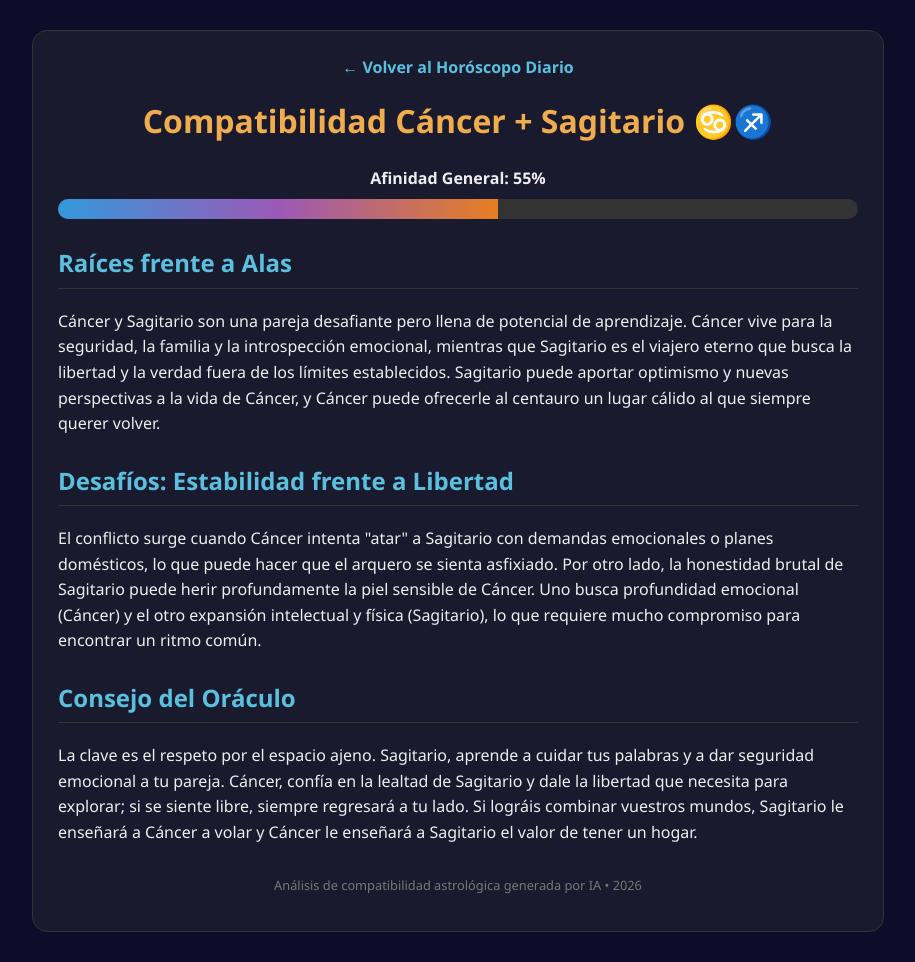
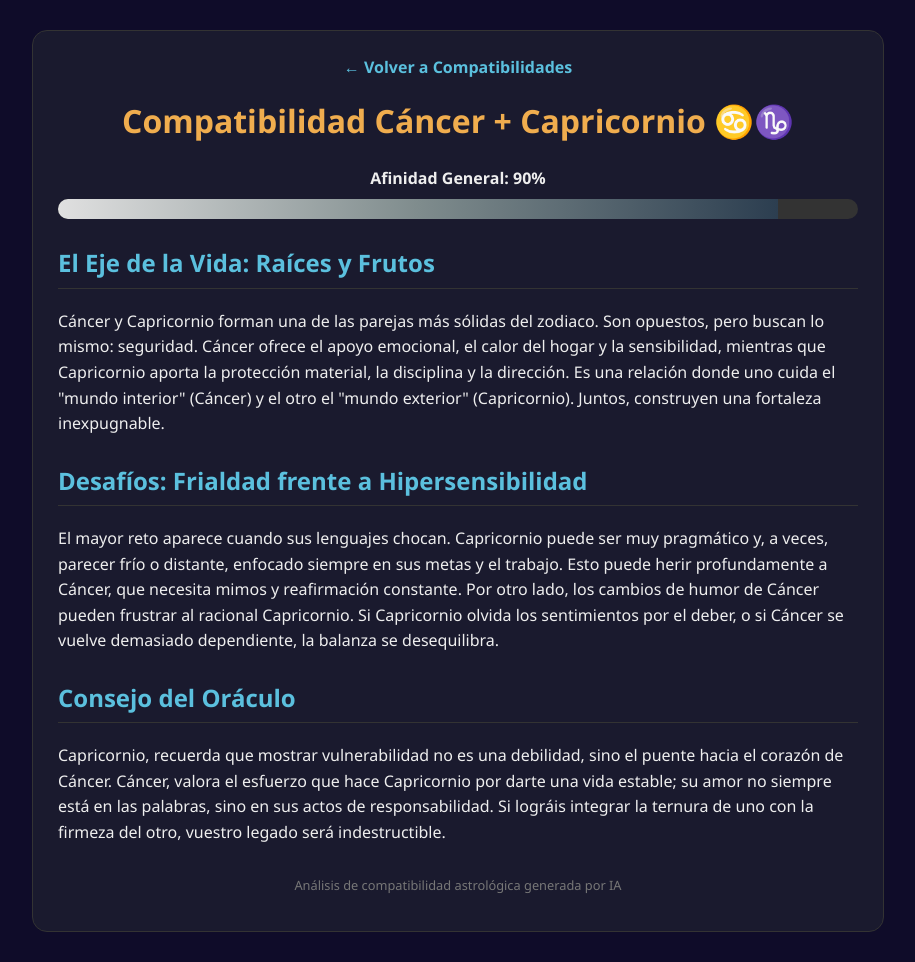
Before and after one commit to Clavivs/horoscopo, a website: page cancer-capricornio.html in a window 1280 px wide. Shown: the whole page, without its empty margins (182-1097 px from the left). Drawn offline with Linux system fonts and the light colour scheme.

Commit message:
Update compatibility from to Cancer + Capricorn

```diff
--- a/cancer-capricornio.html
+++ b/cancer-capricornio.html
@@ -3,7 +3,7 @@
 <head>
   <meta charset="UTF-8">
   <meta name="viewport" content="width=device-width, initial-scale=1.0">
-  <title>Compatibilidad: Cáncer + Sagitario</title>
+  <title>Compatibilidad: Cáncer + Capricornio</title>
   <style>
     body { font-family: 'Segoe UI', sans-serif; margin: 0; background-color: #0f0c29; color: #eee; }
     .container { max-width: 800px; margin: 30px auto; padding: 25px; background: #1a1a2e; border-radius: 15px; border: 1px solid #333; }
@@ -12,8 +12,8 @@
     .back-link:hover { text-decoration: underline; }
     .score-container { text-align: center; margin: 25px 0; }
     .score-bar { background: #333; border-radius: 20px; height: 20px; width: 100%; margin-top: 10px; overflow: hidden; }
-    /* Degradado Azul (Cáncer) y Violeta/Naranja (Sagitario) */
-    .score-fill { background: linear-gradient(90deg, #3498db, #9b59b6, #e67e22); height: 100%; width: 55%; } /* 55% de afinidad */
+    /* Degradado Cáncer (Plata) y Capricornio (Gris Oscuro) */
+    .score-fill { background: linear-gradient(90deg, #e0e0e0, #7f8c8d, #2c3e50); height: 100%; width: 90%; } /* 90% de afinidad */
     .section { margin-top: 25px; line-height: 1.6; }
     .section h2 { color: #5bc0de; border-bottom: 1px solid #333; padding-bottom: 5px; }
     .footer { margin-top: 30px; font-size: 0.8em; color: #777; text-align: center; }
@@ -21,33 +21,33 @@
 </head>
 <body>
   <div class="container">
-    <a href="index.html" class="back-link">← Volver al Horóscopo Diario</a>
+    <a href="compatibilidades.html" class="back-link">← Volver a Compatibilidades</a>
 
-    <h1>Compatibilidad Cáncer + Sagitario ♋♐</h1>
+    <h1>Compatibilidad Cáncer + Capricornio ♋♑</h1>
 
     <div class="score-container">
-      <strong>Afinidad General: 55%</strong>
+      <strong>Afinidad General: 90%</strong>
       <div class="score-bar">
         <div class="score-fill"></div>
       </div>
     </div>
 
     <div class="section">
-      <h2>Raíces frente a Alas</h2>
-      <p>Cáncer y Sagitario son una pareja desafiante pero llena de potencial de aprendizaje. Cáncer vive para la seguridad, la familia y la introspección emocional, mientras que Sagitario es el viajero eterno que busca la libertad y la verdad fuera de los límites establecidos. Sagitario puede aportar optimismo y nuevas perspectivas a la vida de Cáncer, y Cáncer puede ofrecerle al centauro un lugar cálido al que siempre querer volver.</p>
+      <h2>El Eje de la Vida: Raíces y Frutos</h2>
+      <p>Cáncer y Capricornio forman una de las parejas más sólidas del zodiaco. Son opuestos, pero buscan lo mismo: seguridad. Cáncer ofrece el apoyo emocional, el calor del hogar y la sensibilidad, mientras que Capricornio aporta la protección material, la disciplina y la dirección. Es una relación donde uno cuida el "mundo interior" (Cáncer) y el otro el "mundo exterior" (Capricornio). Juntos, construyen una fortaleza inexpugnable.</p>
     </div>
 
     <div class="section">
-      <h2>Desafíos: Estabilidad frente a Libertad</h2>
-      <p>El conflicto surge cuando Cáncer intenta "atar" a Sagitario con demandas emocionales o planes domésticos, lo que puede hacer que el arquero se sienta asfixiado. Por otro lado, la honestidad brutal de Sagitario puede herir profundamente la piel sensible de Cáncer. Uno busca profundidad emocional (Cáncer) y el otro expansión intelectual y física (Sagitario), lo que requiere mucho compromiso para encontrar un ritmo común.</p>
+      <h2>Desafíos: Frialdad frente a Hipersensibilidad</h2>
+      <p>El mayor reto aparece cuando sus lenguajes chocan. Capricornio puede ser muy pragmático y, a veces, parecer frío o distante, enfocado siempre en sus metas y el trabajo. Esto puede herir profundamente a Cáncer, que necesita mimos y reafirmación constante. Por otro lado, los cambios de humor de Cáncer pueden frustrar al racional Capricornio. Si Capricornio olvida los sentimientos por el deber, o si Cáncer se vuelve demasiado dependiente, la balanza se desequilibra.</p>
     </div>
 
     <div class="section">
       <h2>Consejo del Oráculo</h2>
-      <p>La clave es el respeto por el espacio ajeno. Sagitario, aprende a cuidar tus palabras y a dar seguridad emocional a tu pareja. Cáncer, confía en la lealtad de Sagitario y dale la libertad que necesita para explorar; si se siente libre, siempre regresará a tu lado. Si lográis combinar vuestros mundos, Sagitario le enseñará a Cáncer a volar y Cáncer le enseñará a Sagitario el valor de tener un hogar.</p>
+      <p>Capricornio, recuerda que mostrar vulnerabilidad no es una debilidad, sino el puente hacia el corazón de Cáncer. Cáncer, valora el esfuerzo que hace Capricornio por darte una vida estable; su amor no siempre está en las palabras, sino en sus actos de responsabilidad. Si lográis integrar la ternura de uno con la firmeza del otro, vuestro legado será indestructible.</p>
     </div>
 
-    <p class="footer">Análisis de compatibilidad astrológica generada por IA • 2026</p>
+    <p class="footer">Análisis de compatibilidad astrológica generada por IA </p>
   </div>
 </body>
 </html>
```
